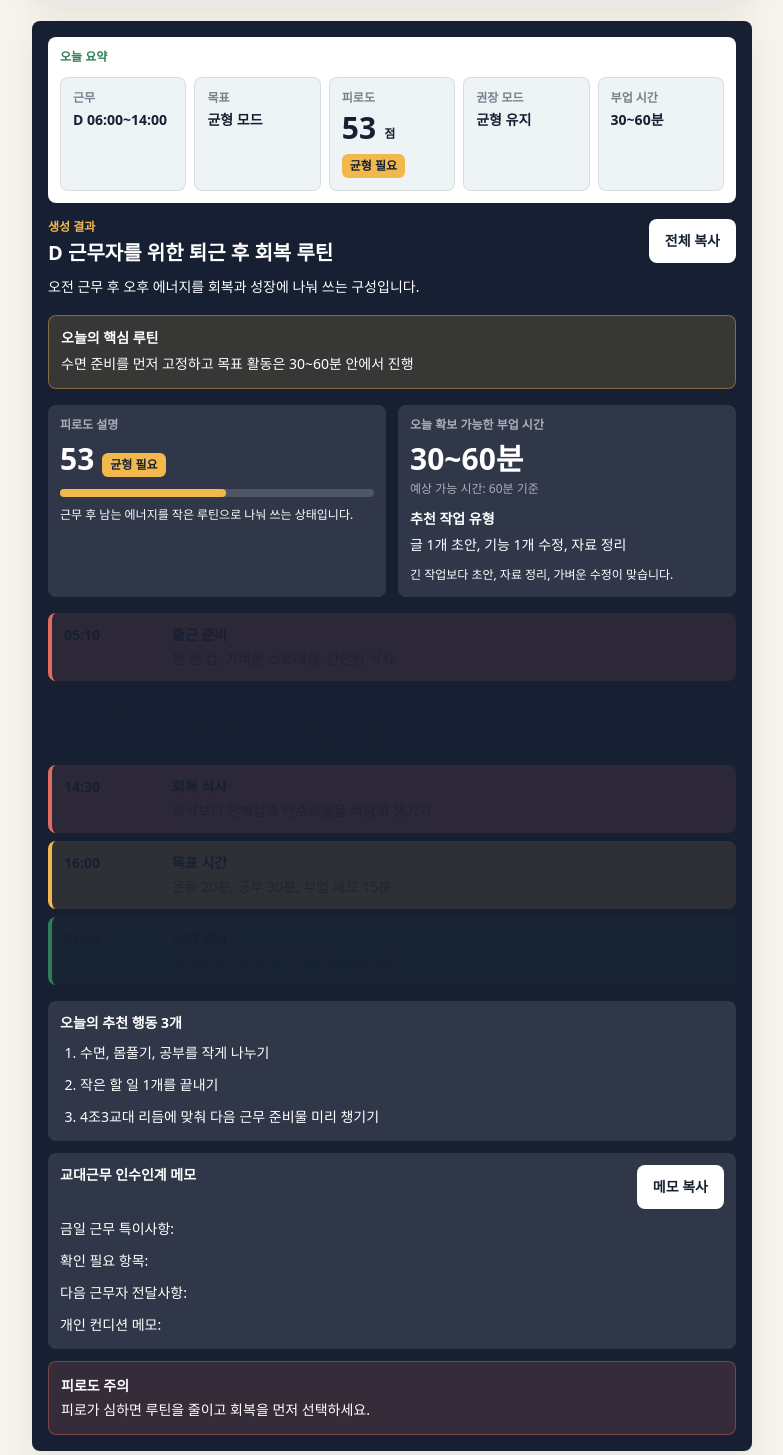
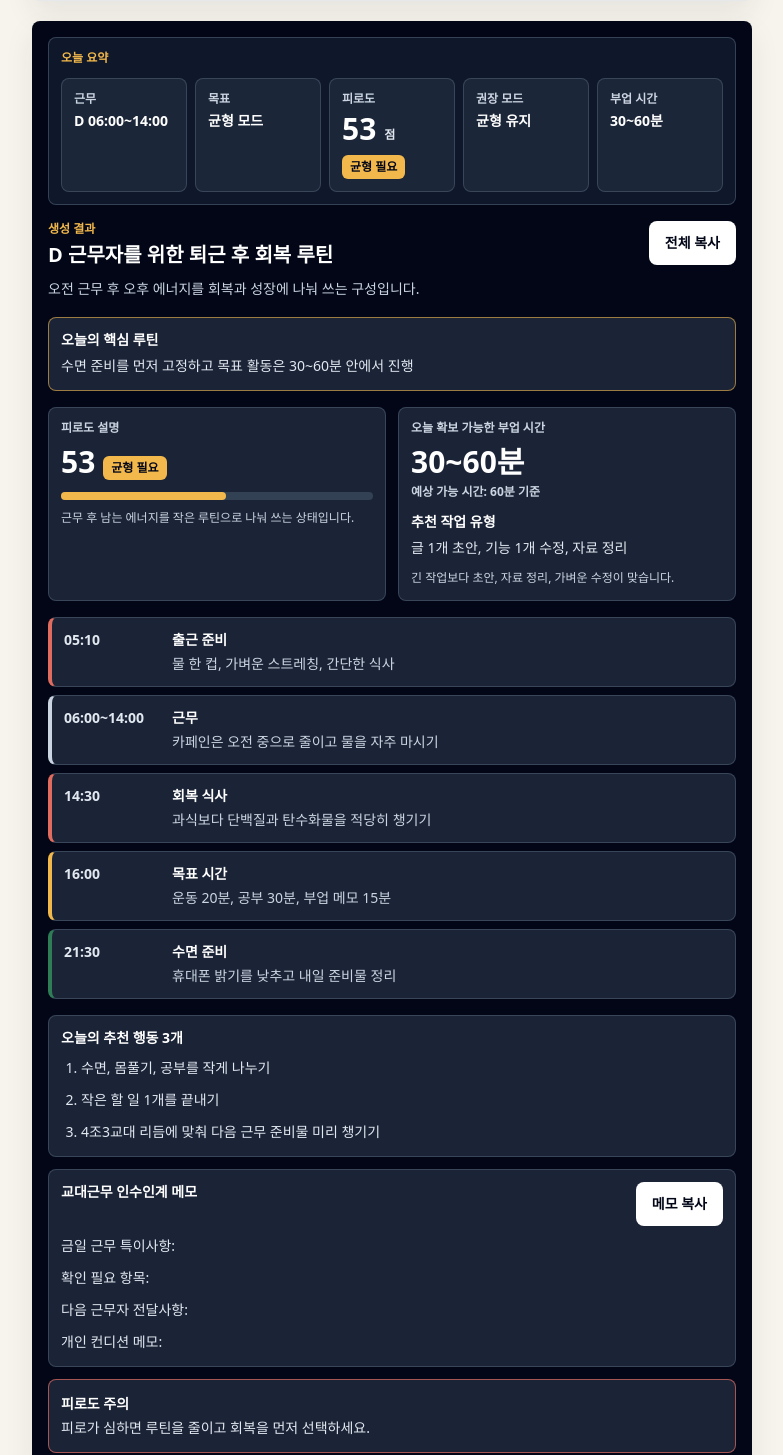
Before and after one commit to JAEHOLEE0215/shiftmate-korea, a Next.js app: page / in a window 1280 px wide. Shown: the part 1015-2470 px from the top of the page, without its empty margins (248-1031 px from the left). Built offline with nearby package versions, Linux system fonts and the light colour scheme.

Commit message:
Fix result card text contrast

```diff
--- a/app/page.tsx
+++ b/app/page.tsx
@@ -78,7 +78,7 @@ export default function Home() {
         <h1 className="mt-1 text-3xl font-extrabold leading-10 text-ink">
           4조3교대·야간근무자를 위한 현실 루틴 플래너
         </h1>
-        <p className="mt-3 break-keep text-sm leading-6 text-ink/65">
+        <p className="mt-3 break-keep text-sm leading-6 text-slate-700">
           D/S/G/Off 근무표에 맞춰 수면, 운동, 공부, 부업 시간을 오늘 바로 실행 가능한 루틴으로 정리합니다.
         </p>
         <p className="mt-3 rounded-lg bg-white px-4 py-3 text-sm font-bold text-ink shadow-soft">
@@ -179,7 +179,7 @@ export default function Home() {
 
       <InfoSections />
 
-      <footer className="pb-5 text-xs leading-5 text-ink/55">
+      <footer className="pb-5 text-xs leading-5 text-slate-600">
         <p>의학적 조언이 아닌 생활 루틴 참고용입니다.</p>
         <p>수면 부족, 무리한 운동, 과로를 권장하지 않습니다.</p>
         <p>무료 웹앱이며 로그인과 결제 기능은 없습니다.</p>
@@ -192,21 +192,21 @@ function InfoSections() {
   return (
     <div className="space-y-4">
       <Section title="교대근무 루틴이 어려운 이유">
-        <p className="break-keep text-sm leading-6 text-ink/65">
+        <p className="break-keep text-sm leading-6 text-slate-700">
           4조3교대, 3조2교대, 야간근무는 매일 같은 시간에 자고 일어나기 어렵습니다.
           그래서 일반 일정 앱만으로는 수면, 식사, 운동, 공부, 부업 시간을 현실적으로 나누기 어렵습니다.
         </p>
       </Section>
 
       <Section title="야간근무 후에는 회복 블록이 먼저입니다">
-        <p className="break-keep text-sm leading-6 text-ink/65">
+        <p className="break-keep text-sm leading-6 text-slate-700">
           야간근무 후에는 무리한 운동이나 긴 부업보다 수면, 식사, 가벼운 정리부터 배치하는 편이 현실적입니다.
           이 내용은 생활 루틴 참고용이며 개인 상황에 맞게 줄여서 사용하세요.
         </p>
       </Section>
 
       <Section title="교대근무자가 부업 시간을 만들 때 주의할 점">
-        <p className="break-keep text-sm leading-6 text-ink/65">
+        <p className="break-keep text-sm leading-6 text-slate-700">
           피로도가 높은 날에는 긴 작업보다 짧은 메모, 아이디어 정리, 가벼운 수정 작업처럼 부담 낮은 작업을 추천합니다.
           작은 결과물을 반복해서 쌓는 방식이 교대근무 일정에 더 잘 맞습니다.
         </p>
@@ -234,7 +234,7 @@ function InfoSections() {
       </Section>
 
       <Section title="휴대폰 홈 화면에 추가해서 사용하세요">
-        <ul className="space-y-2 text-sm leading-6 text-ink/65">
+        <ul className="space-y-2 text-sm leading-6 text-slate-700">
           <li>iPhone Safari: 공유 버튼 → 홈 화면에 추가</li>
           <li>Android Chrome: 메뉴 → 홈 화면에 추가</li>
           <li>앱 설치 없이 웹앱처럼 빠르게 다시 열 수 있습니다.</li>
@@ -248,7 +248,7 @@ function Faq({ question, answer }: { question: string; answer: string }) {
   return (
     <article className="rounded-lg bg-mist p-3">
       <h3 className="text-sm font-bold text-ink">{question}</h3>
-      <p className="mt-1 break-keep text-sm leading-6 text-ink/65">{answer}</p>
+      <p className="mt-1 break-keep text-sm leading-6 text-slate-700">{answer}</p>
     </article>
   );
 }
--- a/components/RoutineResult.tsx
+++ b/components/RoutineResult.tsx
@@ -12,15 +12,15 @@ type RoutineResultProps = {
 };
 
 const toneClass = {
-  rest: "border-l-leaf bg-leaf/5",
-  work: "border-l-ink bg-ink/5",
-  growth: "border-l-amber bg-amber/10",
-  care: "border-l-coral bg-coral/10",
+  rest: "border-l-leaf",
+  work: "border-l-slate-300",
+  growth: "border-l-amber",
+  care: "border-l-coral",
 };
 
 function fatigueColor(score: number) {
   if (score >= 70) return "bg-coral text-white";
-  if (score >= 40) return "bg-amber text-ink";
+  if (score >= 40) return "bg-amber text-slate-950";
   return "bg-leaf text-white";
 }
 
@@ -39,19 +39,26 @@ export function RoutineResult({ input, result, onCopy, copied }: RoutineResultPr
   }
 
   return (
-    <section id="result" className="scroll-mt-4 rounded-lg bg-ink p-4 text-white shadow-soft">
-      <div className="rounded-lg bg-white p-3 text-ink">
-        <p className="text-xs font-bold text-leaf">오늘 요약</p>
+    <section
+      id="result"
+      className="scroll-mt-4 rounded-lg bg-slate-950 p-4 text-slate-100 shadow-soft"
+    >
+      <div className="rounded-lg border border-slate-600/70 bg-slate-900 p-3">
+        <p className="text-xs font-bold text-amber">오늘 요약</p>
         <div className="mt-3 grid grid-cols-2 gap-2 sm:grid-cols-5">
           <SummaryItem label="근무" value={getShiftText(input)} />
           <SummaryItem label="목표" value={input.goal} />
-          <div className="rounded-lg border border-ink/10 bg-mist p-3">
-            <p className="text-xs font-bold text-ink/55">피로도</p>
+          <div className="rounded-lg border border-slate-600/70 bg-slate-800/90 p-3">
+            <p className="text-xs font-bold text-slate-300">피로도</p>
             <div className="mt-1 flex items-end gap-2">
-              <span className="text-3xl font-extrabold">{result.fatigueScore}</span>
-              <span className="pb-1 text-xs font-bold">점</span>
+              <span className="text-3xl font-extrabold text-white">{result.fatigueScore}</span>
+              <span className="pb-1 text-xs font-bold text-slate-200">점</span>
             </div>
-            <span className={`mt-2 inline-block rounded-md px-2 py-1 text-xs font-bold ${fatigueColor(result.fatigueScore)}`}>
+            <span
+              className={`mt-2 inline-block rounded-md px-2 py-1 text-xs font-bold ${fatigueColor(
+                result.fatigueScore,
+              )}`}
+            >
               {result.fatigueLabel}
             </span>
           </div>
@@ -63,46 +70,56 @@ export function RoutineResult({ input, result, onCopy, copied }: RoutineResultPr
       <div className="mt-4 flex items-start justify-between gap-3">
         <div>
           <p className="text-xs font-bold text-amber">생성 결과</p>
-          <h2 className="mt-1 text-xl font-extrabold leading-7">{result.title}</h2>
-          <p className="mt-2 text-sm leading-6 text-white/72">{result.summary}</p>
+          <h2 className="mt-1 text-xl font-extrabold leading-7 text-white">{result.title}</h2>
+          <p className="mt-2 break-keep text-sm leading-6 text-slate-300">{result.summary}</p>
         </div>
         <button
           type="button"
           onClick={onCopy}
           aria-label="전체 루틴 공유용 텍스트 복사"
-          className="min-h-11 shrink-0 rounded-lg bg-white px-4 py-2 text-sm font-bold text-ink"
+          className="min-h-11 shrink-0 rounded-lg bg-white px-4 py-2 text-sm font-bold text-slate-950"
         >
           {copied ? "복사됨" : "전체 복사"}
         </button>
       </div>
 
-      <div className="mt-4 rounded-lg border border-amber/40 bg-amber/15 p-3">
+      <div className="mt-4 rounded-lg border border-amber/60 bg-slate-800/90 p-3">
         <p className="text-sm font-bold text-white">오늘의 핵심 루틴</p>
-        <p className="mt-1 break-keep text-sm leading-6 text-white/78">{result.coreRoutine}</p>
+        <p className="mt-1 break-keep text-sm leading-6 text-slate-200">{result.coreRoutine}</p>
       </div>
 
       <div className="mt-4 grid grid-cols-1 gap-3 sm:grid-cols-2">
-        <div className="rounded-lg bg-white/10 p-3">
-          <p className="text-xs font-bold text-white/60">피로도 설명</p>
+        <div className="rounded-lg border border-slate-600/70 bg-slate-800/90 p-3">
+          <p className="text-xs font-bold text-slate-300">피로도 설명</p>
           <div className="mt-2 flex items-end gap-2">
-            <span className="text-3xl font-extrabold">{result.fatigueScore}</span>
-            <span className={`rounded-md px-2 py-1 text-xs font-bold ${fatigueColor(result.fatigueScore)}`}>
+            <span className="text-3xl font-extrabold text-white">{result.fatigueScore}</span>
+            <span
+              className={`rounded-md px-2 py-1 text-xs font-bold ${fatigueColor(
+                result.fatigueScore,
+              )}`}
+            >
               {result.fatigueLabel}
             </span>
           </div>
-          <div className="mt-3 h-2 rounded-full bg-white/15">
+          <div className="mt-3 h-2 rounded-full bg-slate-700">
             <div className="h-2 rounded-full bg-amber" style={{ width: `${result.fatigueScore}%` }} />
           </div>
-          <p className="mt-2 break-keep text-xs leading-5 text-white/68">{result.fatigueNote}</p>
+          <p className="mt-2 break-keep text-xs leading-5 text-slate-300">{result.fatigueNote}</p>
         </div>
 
-        <div className="rounded-lg bg-white/10 p-3">
-          <p className="text-xs font-bold text-white/60">오늘 확보 가능한 부업 시간</p>
-          <p className="mt-2 text-3xl font-extrabold">{result.sideHustleTime.label}</p>
-          <p className="mt-1 text-xs text-white/60">예상 가능 시간: {result.sideHustleTime.minutes}분 기준</p>
+        <div className="rounded-lg border border-slate-600/70 bg-slate-800/90 p-3">
+          <p className="text-xs font-bold text-slate-300">오늘 확보 가능한 부업 시간</p>
+          <p className="mt-2 text-3xl font-extrabold text-white">{result.sideHustleTime.label}</p>
+          <p className="mt-1 text-xs font-semibold text-slate-300">
+            예상 가능 시간: {result.sideHustleTime.minutes}분 기준
+          </p>
           <p className="mt-3 text-sm font-bold text-white">추천 작업 유형</p>
-          <p className="mt-1 break-keep text-sm leading-6 text-white/78">{result.sideHustleTime.workType}</p>
-          <p className="mt-2 break-keep text-xs leading-5 text-white/68">{result.sideHustleTime.note}</p>
+          <p className="mt-1 break-keep text-sm leading-6 text-slate-200">
+            {result.sideHustleTime.workType}
+          </p>
+          <p className="mt-2 break-keep text-xs leading-5 text-slate-300">
+            {result.sideHustleTime.note}
+          </p>
         </div>
       </div>
 
@@ -110,22 +127,22 @@ export function RoutineResult({ input, result, onCopy, copied }: RoutineResultPr
         {result.schedule.map((item) => (
           <article
             key={`${item.time}-${item.title}`}
-            className={`rounded-lg border-l-4 p-3 text-ink ${toneClass[item.tone]}`}
+            className={`rounded-lg border border-slate-600/70 border-l-4 bg-slate-800/90 p-3 ${toneClass[item.tone]}`}
           >
             <div className="flex items-start gap-3">
-              <p className="w-24 shrink-0 text-sm font-extrabold">{item.time}</p>
+              <p className="w-24 shrink-0 text-sm font-extrabold text-slate-200">{item.time}</p>
               <div>
-                <h3 className="text-sm font-bold">{item.title}</h3>
-                <p className="mt-1 break-keep text-sm leading-5 text-ink/65">{item.detail}</p>
+                <h3 className="text-sm font-bold text-white">{item.title}</h3>
+                <p className="mt-1 break-keep text-sm leading-5 text-slate-300">{item.detail}</p>
               </div>
             </div>
           </article>
         ))}
       </div>
 
-      <div className="mt-4 rounded-lg bg-white/10 p-3">
-        <h3 className="text-sm font-bold">오늘의 추천 행동 3개</h3>
-        <ol className="mt-2 list-decimal space-y-2 pl-5 text-sm leading-6 text-white/78">
+      <div className="mt-4 rounded-lg border border-slate-600/70 bg-slate-800/90 p-3">
+        <h3 className="text-sm font-bold text-white">오늘의 추천 행동 3개</h3>
+        <ol className="mt-2 list-decimal space-y-2 pl-5 text-sm leading-6 text-slate-200">
           {result.actions.map((action) => (
             <li className="break-keep" key={action}>
               {action}
@@ -134,28 +151,28 @@ export function RoutineResult({ input, result, onCopy, copied }: RoutineResultPr
         </ol>
       </div>
 
-      <div className="mt-3 rounded-lg bg-white/10 p-3">
+      <div className="mt-3 rounded-lg border border-slate-600/70 bg-slate-800/90 p-3">
         <div className="flex items-start justify-between gap-3">
-          <h3 className="text-sm font-bold">{result.handoverMemo.title}</h3>
+          <h3 className="text-sm font-bold text-white">{result.handoverMemo.title}</h3>
           <button
             type="button"
             onClick={copyHandoverMemo}
             aria-label="인수인계 메모만 복사"
-            className="min-h-11 shrink-0 rounded-lg bg-white px-4 py-2 text-sm font-bold text-ink"
+            className="min-h-11 shrink-0 rounded-lg bg-white px-4 py-2 text-sm font-bold text-slate-950"
           >
             {memoCopied ? "복사됨" : "메모 복사"}
           </button>
         </div>
-        <div className="mt-2 space-y-2 text-sm leading-6 text-white/78">
+        <div className="mt-2 space-y-2 text-sm leading-6 text-slate-200">
           {result.handoverMemo.lines.map((line) => (
             <p key={line}>{line}</p>
           ))}
         </div>
       </div>
 
-      <div className="mt-3 rounded-lg border border-coral/40 bg-coral/15 p-3 text-sm leading-6 text-white/82">
+      <div className="mt-3 rounded-lg border border-coral/70 bg-slate-800/90 p-3 text-sm leading-6">
         <p className="font-bold text-white">피로도 주의</p>
-        <p className="break-keep">{result.caution}</p>
+        <p className="break-keep text-slate-200">{result.caution}</p>
       </div>
 
       <textarea
@@ -170,9 +187,9 @@ export function RoutineResult({ input, result, onCopy, copied }: RoutineResultPr
 
 function SummaryItem({ label, value }: { label: string; value: string }) {
   return (
-    <div className="rounded-lg border border-ink/10 bg-mist p-3">
-      <p className="text-xs font-bold text-ink/55">{label}</p>
-      <p className="mt-1 break-keep text-sm font-extrabold leading-5">{value}</p>
+    <div className="rounded-lg border border-slate-600/70 bg-slate-800/90 p-3">
+      <p className="text-xs font-bold text-slate-300">{label}</p>
+      <p className="mt-1 break-keep text-sm font-extrabold leading-5 text-white">{value}</p>
     </div>
   );
 }
```
